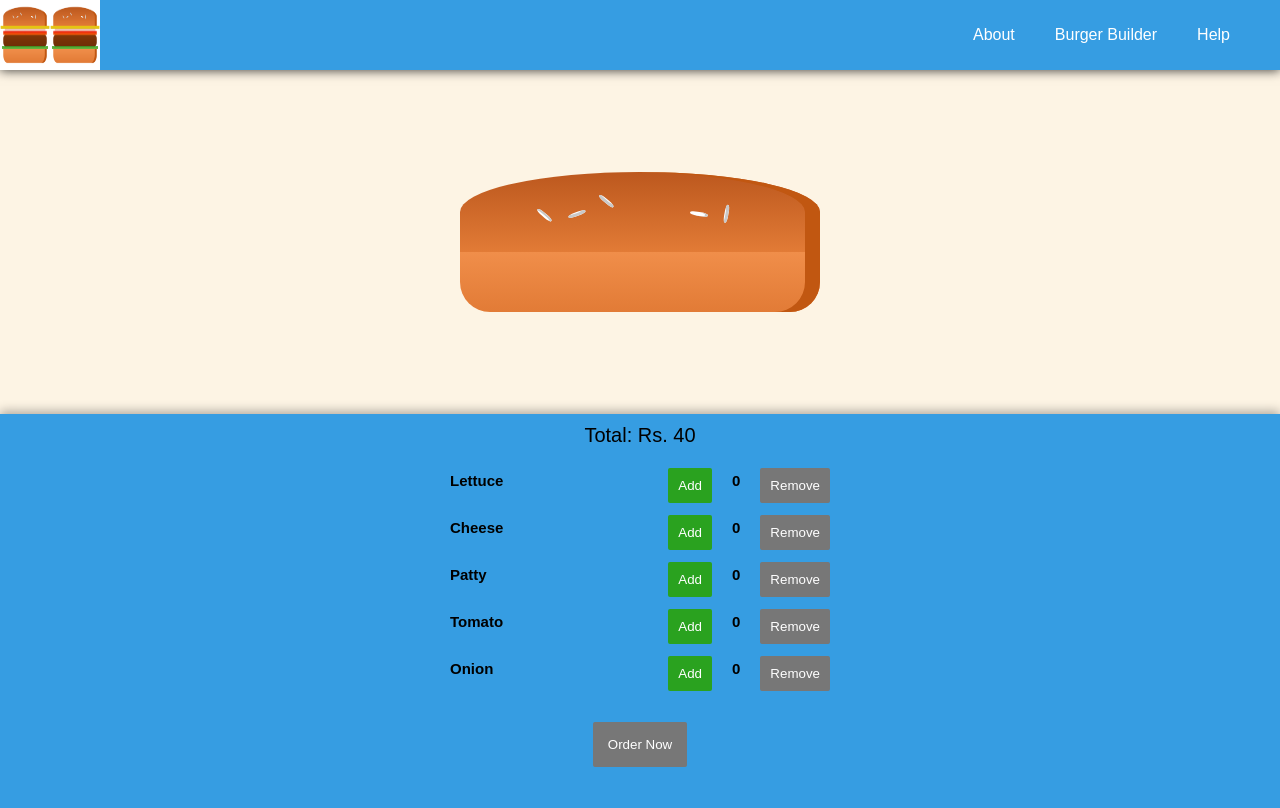
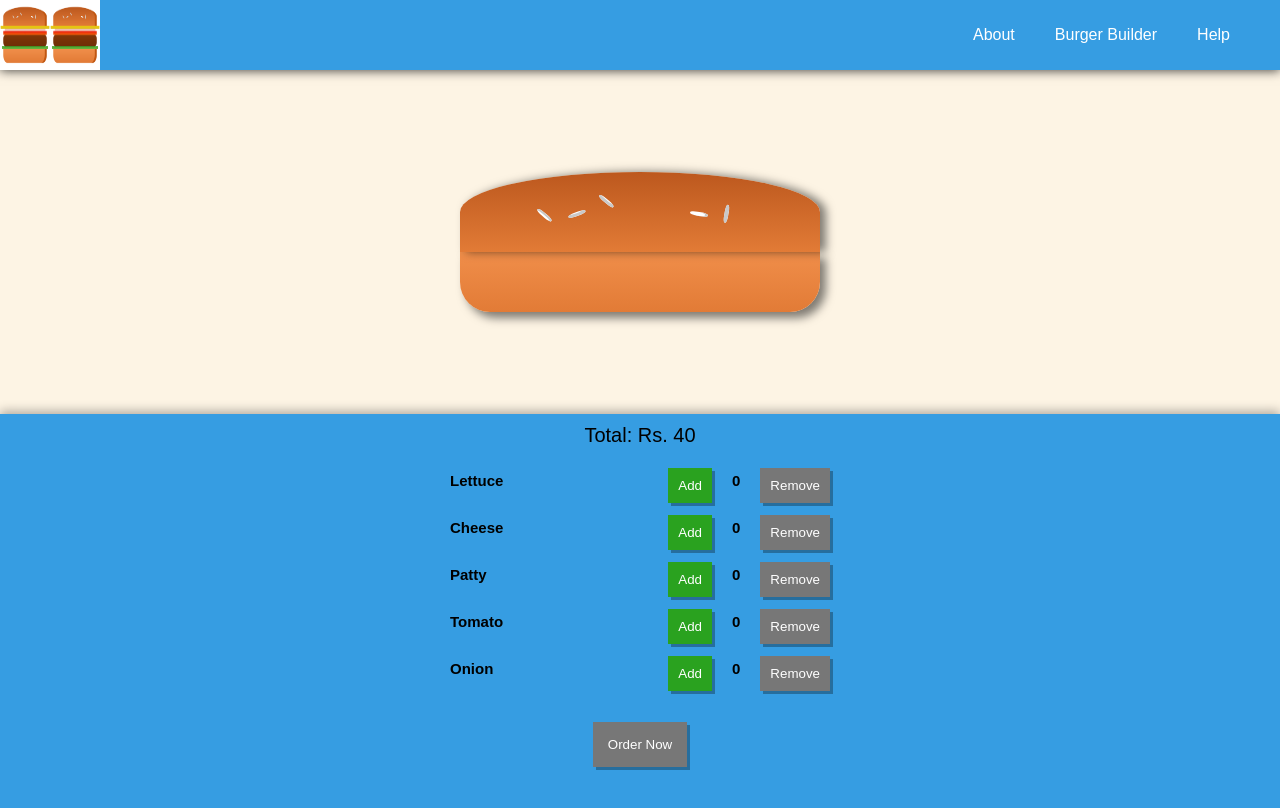
Before and after one commit to maheshwari-ashutosh/Burger-Burger, a React (Create React App) app: page / in a window 1280 px wide. Shown: the top 808 px of the page. Built offline with nearby package versions, Linux system fonts and the light colour scheme.

Commit message:
Add shadows to button, burger and modal

```diff
--- a/src/App.scss
+++ b/src/App.scss
@@ -8,7 +8,8 @@ $color-blue: #e27b36;
     background-color: lighten($color, 10%);
   }
   &:active {
-    background-color: darken($color, 20%);
+    // background-color: darken($color, 20%);
+    box-shadow: 1px 0 2px rgba(0,0,0,.3);
   }
 }
 
@@ -35,9 +36,10 @@ $color-blue: #e27b36;
   color: white;
   padding: 1.5rem;
   cursor: pointer;
-  border-radius: 2px;
+  border-radius: 0px;
   padding: 1rem;
-  transition: background-color 0.2s;
+  transition: background-color 0.2s, box-shadow .2s;
+  box-shadow: 3px 3px rgba(0,0,0,.3);
   &:hover,
   &:focus,
   &:active {
--- a/src/components/Burger/BurgerIngredient/BurgerIngredient.scss
+++ b/src/components/Burger/BurgerIngredient/BurgerIngredient.scss
@@ -3,8 +3,8 @@
   width: 36rem;
   background: linear-gradient(#f08e4a, #e27b36);
   border-radius: 0 0 30px 30px;
-  box-shadow: inset -15px 0 #c15711;
   margin: 0 auto;
+  box-shadow: 6px 6px 10px rgba(0,0,0,.5);
 }
 
 .BreadTop {
@@ -12,9 +12,9 @@
   width: 36rem;
   background: linear-gradient(#bc581e, #e27b36);
   border-radius: 50% 50% 0 0;
-  box-shadow: inset -15px 0 #c15711;
   margin: 0 auto;
   position: relative;
+  box-shadow: 6px 0 10px rgba(0,0,0,.5);
 }
 
 .Seeds1 {
@@ -77,7 +77,7 @@
   top: -130%;
   border-radius: 40%;
   transform: rotate(90deg);
-  box-shadow: inset 1px 3px #c9c9c9;
+  box-shadow: inset 1px 6px #c9c9c9;
 }
 
 .Tomato {
@@ -106,6 +106,7 @@
     right: 0;
     background: linear-gradient(#ec1912, #f16209);
     border-radius: 2px;
+    box-shadow: 6px 0px 10px rgba(0,0,0,.5);
   }
 }
 
@@ -116,6 +117,7 @@
   background: linear-gradient(#7f3608, #702e05);
   margin: 0 auto;
   border-radius: 15px;
+  box-shadow: 6px 0 10px rgba(0,0,0,.5);
 }
 
 .Cheese {
@@ -124,6 +126,7 @@
   margin: 0 auto;
   background: #f0e149;
   border-radius: 20px;
+  box-shadow: 6px 0px 10px rgba(0,0,0,.5);
 }
 
 .Lettuce {
@@ -132,6 +135,7 @@
   margin: 0 auto;
   background: linear-gradient(#228c1d, #91ce50);
   border-radius: 20px;
+  box-shadow: 6px 0px 10px rgba(0,0,0,.5);
 }
 
 .Onion {
@@ -141,6 +145,7 @@
   border-radius: 2px;
   position: relative;
   background: linear-gradient(#f1b7b5, #ebd0bf);
+
 
   &::before {
     content: '';
@@ -162,5 +167,6 @@
     background: linear-gradient(#f1b7b5, #ebd0bf);
     height: 100%;
     border-radius: 2px;
+    box-shadow: 6px 0px 6px rgba(0,0,0,.5);
   }
 }
--- a/src/components/UI/Modal/Modal.scss
+++ b/src/components/UI/Modal/Modal.scss
@@ -5,9 +5,9 @@
   top: 50%;
   left: 50%;
   transform: translate(-50%, -50%);
-  background-color: rgba(255,255,255,.5);
-  box-shadow: 10px 10px 30px rgba(0,0,0,.8);
-  border-radius: 5px;
+  background-color: rgba(255,255,255,1);
+  box-shadow: 5px 5px rgba(0,0,0,.3);
+  // border-radius: 5px;
   z-index: 20;
   animation: popout .3s;
 }
```
